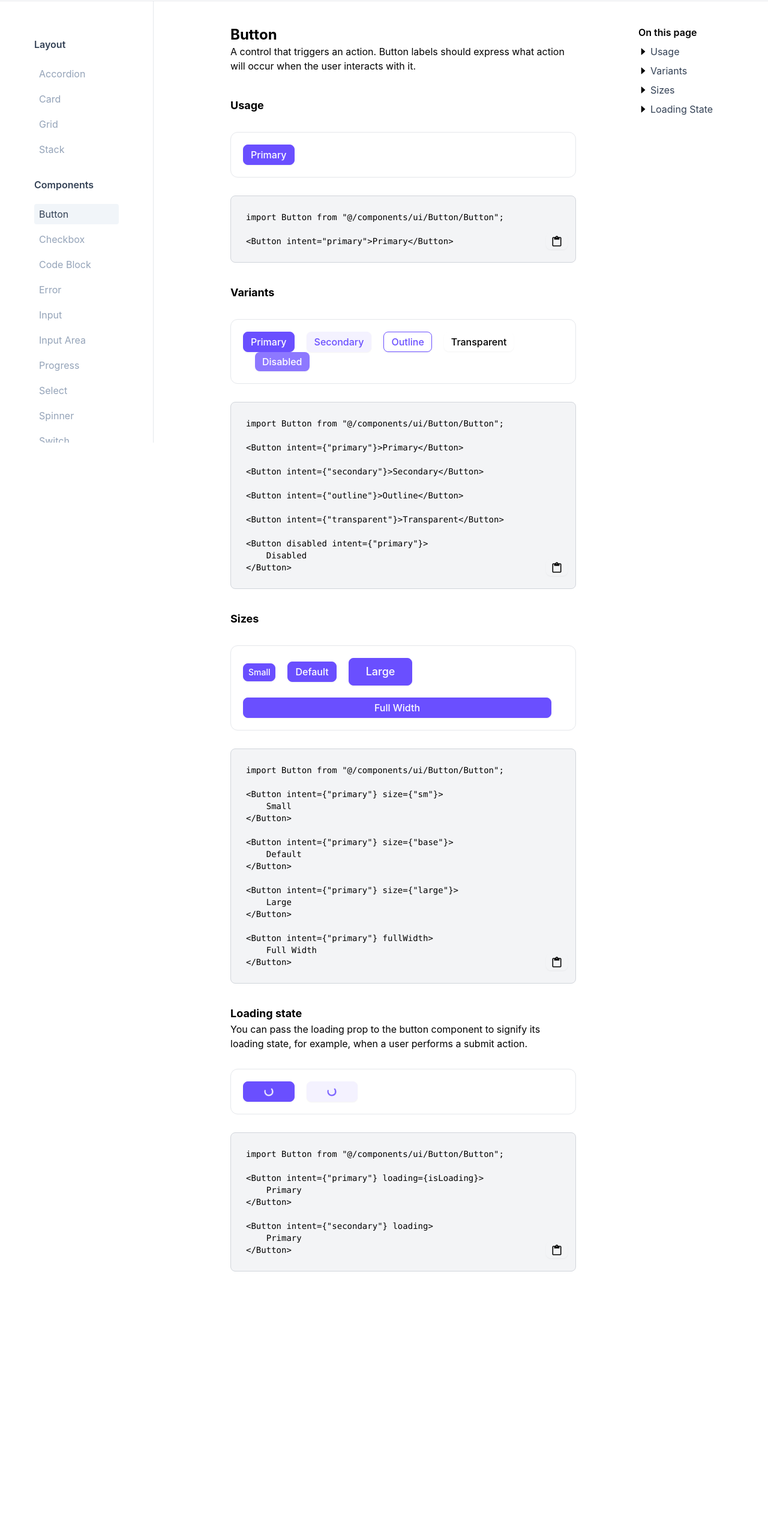
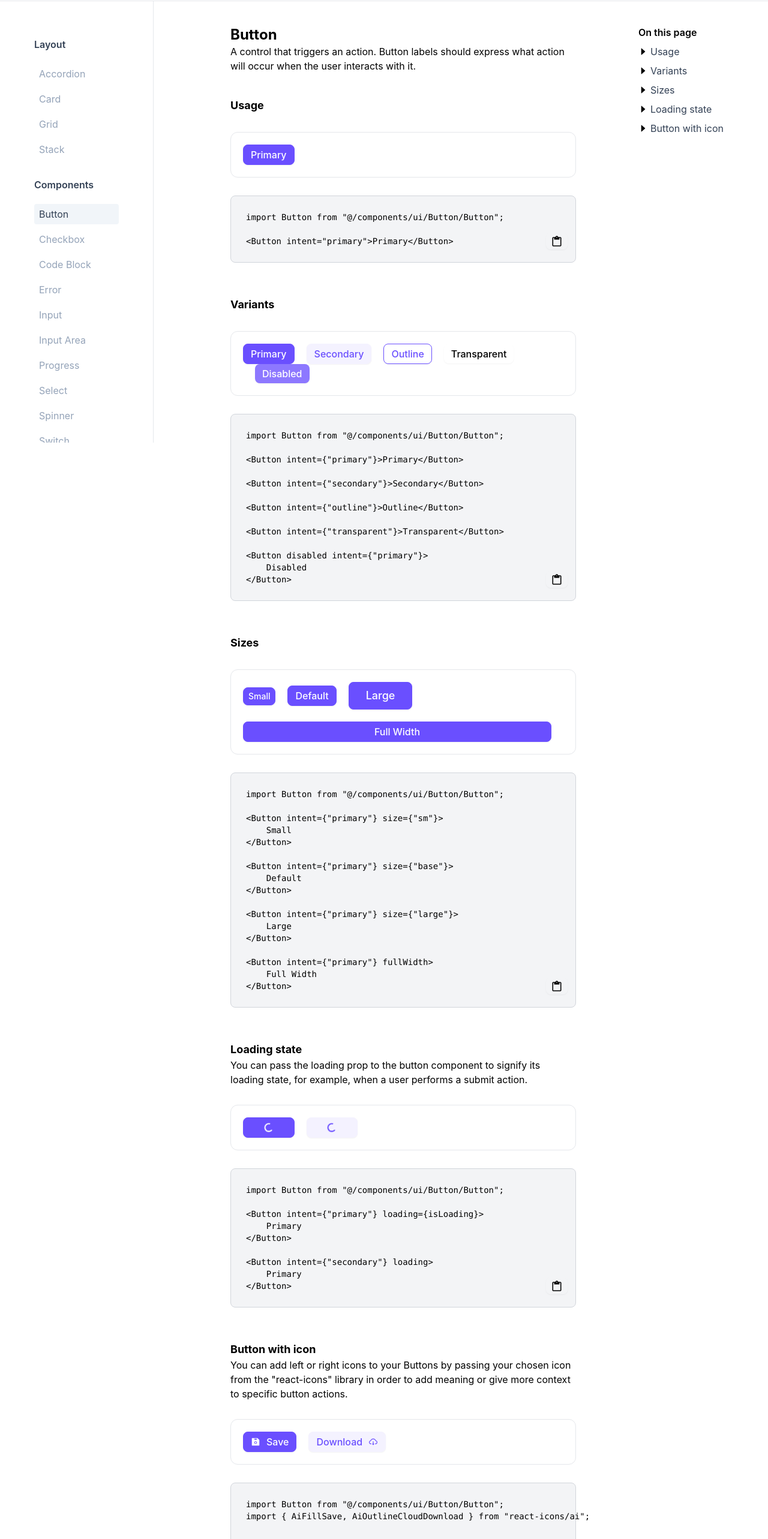
Before and after one commit to elijahnikov/ui, a Next.js app: page /button in a window 1280 px wide. Shown: the part 62-2628 px from the top of the page at 60% size. Before the commit the page ends 2188 px from the top, so only its background shows below. Built offline with nearby package versions, Linux system fonts and the light colour scheme; a web font is replaced by a local one.

Commit message:
finalising button page

```diff
--- a/src/maps/component/button.ts
+++ b/src/maps/component/button.ts
@@ -14,8 +14,12 @@ export const buttonMenuMap: MenuMap[] = [
         href: "#sizes",
     },
     {
-        label: "Loading State",
+        label: "Loading state",
         href: "#loading-state",
+    },
+    {
+        label: "Button with icon",
+        href: "#button-with-icon",
     },
 ];
 
@@ -65,4 +69,19 @@ export const buttonCode = {
 <Button intent={"secondary"} loading>
     Primary
 </Button>`,
+
+    buttonWithIcon: `import Button from "@/components/ui/Button/Button";
+import { AiFillSave, AiOutlineCloudDownload } from "react-icons/ai";
+
+
+<Button intent={"primary"} leftIcon={AiFillSave}>
+    Save
+</Button>
+
+<Button
+    intent={"secondary"}
+    rightIcon={AiOutlineCloudDownload}
+>
+    Download
+</Button>`,
 };
--- a/src/pages/button.tsx
+++ b/src/pages/button.tsx
@@ -1,8 +1,20 @@
+// Components
 import CodeBlock from "@/components/common/CodeBlock/CodeBlock";
 import Layout from "@/components/common/Layout/Layout";
 import PageHeader from "@/components/common/PageHeader/PageHeader";
+
+// Button
 import Button from "@/components/ui/Button/Button";
+
+// Maps
 import { buttonCode, buttonMenuMap } from "@/maps/component/button";
+
+// Icons
+import {
+    AiFillGithub,
+    AiFillSave,
+    AiOutlineCloudDownload,
+} from "react-icons/ai";
 
 interface buttonProps {}
 
@@ -30,7 +42,7 @@ const ButtonPage = ({}: buttonProps) => {
                 <CodeBlock code={buttonCode.primary} />
             </div>
 
-            <div className="mt-[30px]">
+            <div className="mt-[50px]">
                 <a
                     className="relative h-[20px] invisible top-[-80px]"
                     id="variants"
@@ -48,7 +60,7 @@ const ButtonPage = ({}: buttonProps) => {
                 <CodeBlock code={buttonCode.variants} />
             </div>
 
-            <div className="mt-[30px]">
+            <div className="mt-[50px]">
                 <a
                     className="relative h-[20px] invisible top-[-80px]"
                     id="sizes"
@@ -78,7 +90,7 @@ const ButtonPage = ({}: buttonProps) => {
                 <CodeBlock code={buttonCode.sizes} />
             </div>
 
-            <div className="mt-[30px]">
+            <div className="mt-[50px]">
                 <a
                     className="relative h-[20px] invisible top-[-80px]"
                     id="loading-state"
@@ -99,6 +111,38 @@ const ButtonPage = ({}: buttonProps) => {
                 </div>
                 <CodeBlock code={buttonCode.loadingState} />
             </div>
+
+            <div className="mt-[50px]">
+                <a
+                    className="relative h-[20px] invisible top-[-80px]"
+                    id="button-with-icon"
+                ></a>
+                <h4 className="">Button with icon</h4>
+                <p className="mb-[30px]">
+                    {`You can add left or right icons to your Buttons by passing your chosen icon from the
+                    "react-icons" library in order to add meaning or give more context to specific button actions.`}
+                </p>
+                <div className="border-[1px] mb-[30px] p-5 rounded-xl dark:border-slate-700 space-x-5">
+                    <Button intent={"primary"} leftIcon={AiFillSave}>
+                        Save
+                    </Button>
+                    <Button
+                        intent={"secondary"}
+                        rightIcon={AiOutlineCloudDownload}
+                    >
+                        Download
+                    </Button>
+                </div>
+                <CodeBlock code={buttonCode.buttonWithIcon} />
+            </div>
+            <a
+                href="https://github.com/elijahnikov/ui/blob/main/src/components/ui/Button/Button.tsx"
+                target="_self"
+                className="dark:text-slate-500 text-slate-500 flex justify-center w-full mt-[50px] h-[150px] mb-[100px]"
+            >
+                <AiFillGithub className="h-5 w-5" />
+                <p className="text-sm ml-2">View Button on GitHub.</p>
+            </a>
         </Layout>
     );
 };
```
